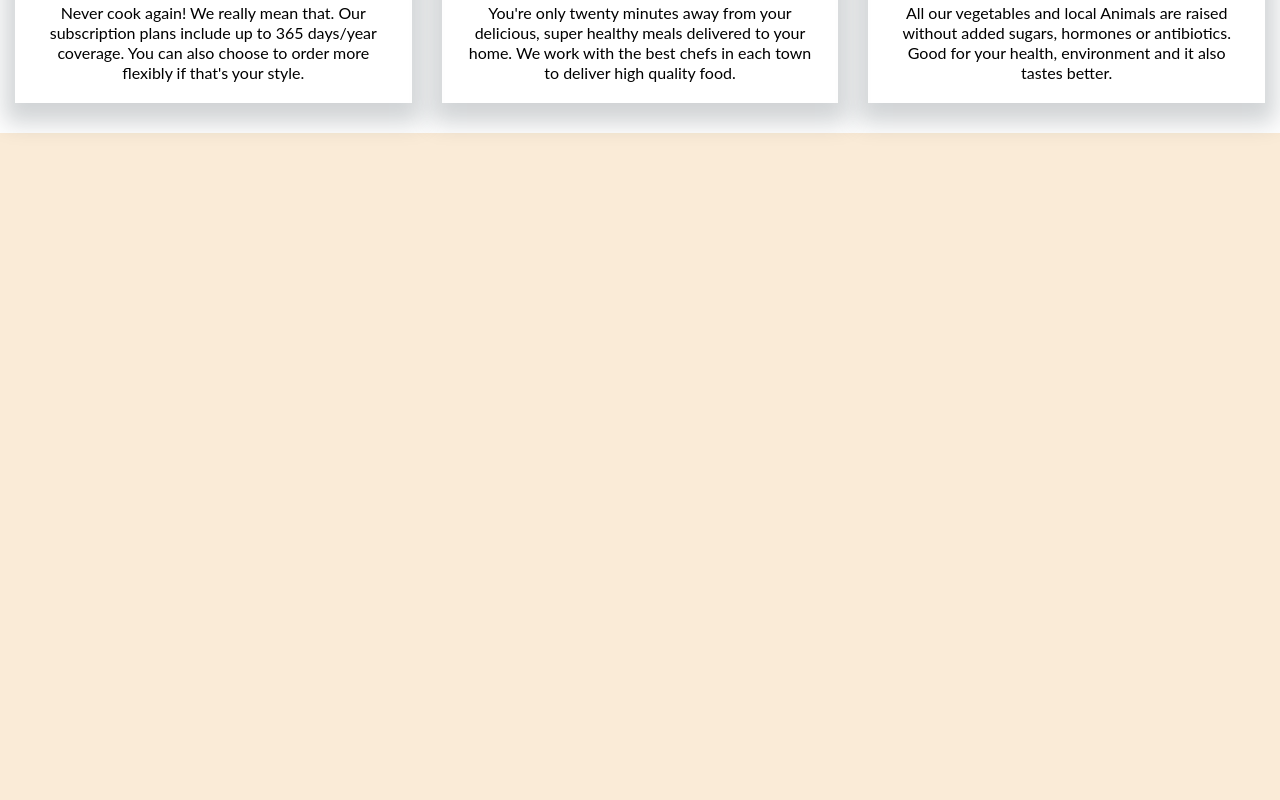
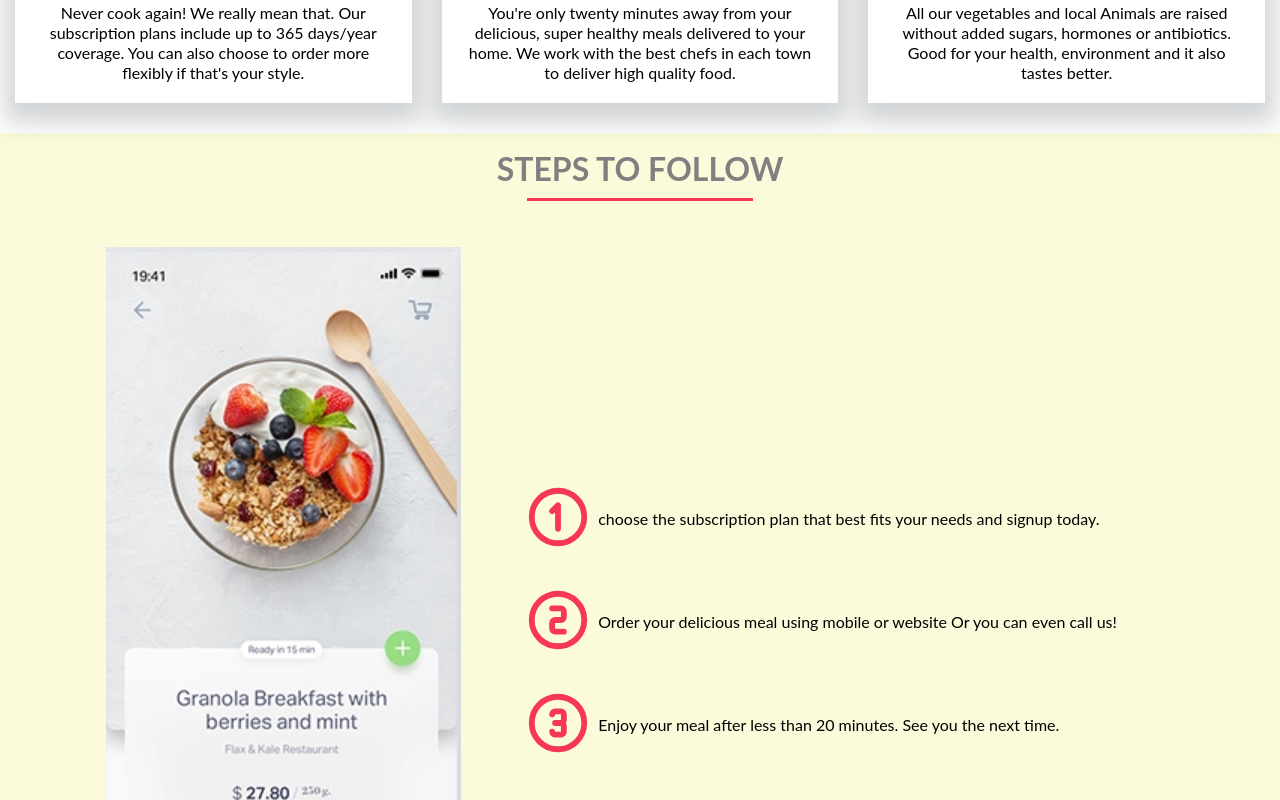
Before and after one commit to Bhuvanesh-km/MealBooker, a React (Vite) app: page / in a window 1280 px wide. Shown: the part 880-1680 px from the top of the page. Built offline with nearby package versions, Linux system fonts and the light colour scheme.

Commit message:
added steps to follow section

```diff
--- a/src/App.jsx
+++ b/src/App.jsx
@@ -1,12 +1,14 @@
 import "./App.css";
-import Features from "./components/FeaturesComponent/Features";
-import HeroComponent from "./components/HeroComponent/HeroComponent";
+import { Features } from "./components/index";
+import { HeroComponent } from "./components/index";
+import { StepsComponent } from "./components/index";
 
 function App() {
   return (
     <>
       <HeroComponent />
       <Features />
+      <StepsComponent />
       <div className="hey"></div>
     </>
   );
--- a/src/components/FeaturesComponent/Featurecard.jsx
+++ b/src/components/FeaturesComponent/Featurecard.jsx
@@ -1,4 +1,3 @@
-import React from "react";
 import { IoCalendar } from "react-icons/io5";
 import { MdDeliveryDining } from "react-icons/md";
 import { GiHotMeal } from "react-icons/gi";
--- a/src/components/FeaturesComponent/Features.jsx
+++ b/src/components/FeaturesComponent/Features.jsx
@@ -1,6 +1,3 @@
-import React from "react";
-
-import "../styles/FeaturesComponent.css";
 import Featurecard from "./Featurecard";
 import { FeaturesData } from "../../data/FeaturesData";
 
--- a/src/components/HeroComponent/Navbar.jsx
+++ b/src/components/HeroComponent/Navbar.jsx
@@ -1,5 +1,3 @@
-import "../styles/HeroComponent.css";
-
 const Navbar = () => {
   return (
     <nav className="navigation">
--- a/src/components/HeroComponent/Showcase.jsx
+++ b/src/components/HeroComponent/Showcase.jsx
@@ -1,5 +1,3 @@
-import "../styles/HeroComponent.css";
-
 const Showcase = () => {
   return (
     <main className="main-showcase">
--- /dev/null
+++ b/src/components/StepsComponent/StepsComponent.jsx
@@ -0,0 +1,51 @@
+import {
+  TbCircleNumber1,
+  TbCircleNumber2,
+  TbCircleNumber3,
+} from "react-icons/tb";
+
+import "../styles/StepsComponent.css";
+
+const StepsComponent = () => {
+  return (
+    <section className="Details" id="Details">
+      <h2>steps to follow</h2>
+      <div className="steps-container">
+        <img src="src\assets\Capture.PNG" alt="steps-to-follow" />
+
+        <div className="steps">
+          <div className="steps-content">
+            <div className="logo-container">
+              <TbCircleNumber1 className="numbers-logo" />
+            </div>
+            <p className="steps-para">
+              choose the subscription plan that best fits your needs and signup
+              today.
+            </p>
+          </div>
+
+          <div className="steps-content">
+            <div className="logo-container">
+              <TbCircleNumber2 className="numbers-logo" />
+            </div>
+            <p className="steps-para">
+              Order your delicious meal using mobile or website Or you can even
+              call us!
+            </p>
+          </div>
+
+          <div className="steps-content">
+            <div className="logo-container">
+              <TbCircleNumber3 className="numbers-logo" />
+            </div>
+            <p className="steps-para">
+              Enjoy your meal after less than 20 minutes. See you the next time.
+            </p>
+          </div>
+        </div>
+      </div>
+    </section>
+  );
+};
+
+export default StepsComponent;
--- /dev/null
+++ b/src/components/index.js
@@ -0,0 +1,5 @@
+import Features from "./FeaturesComponent/Features";
+import HeroComponent from "./HeroComponent/HeroComponent";
+import StepsComponent from "./StepsComponent/StepsComponent";
+
+export { Features, HeroComponent, StepsComponent };
--- /dev/null
+++ b/src/components/styles/StepsComponent.css
@@ -0,0 +1,50 @@
+#Details {
+  display: flex;
+  flex-direction: column;
+  align-items: center;
+  background-color: rgba(250, 250, 210, 0.8);
+}
+
+.numbers-logo {
+  font-size: 500%;
+  color: #f63854;
+  padding: 5px;
+}
+.steps-container {
+  display: flex;
+  justify-content: center;
+  width: 100%;
+}
+
+.steps-content {
+  display: flex;
+  align-items: center;
+  margin-bottom: 20px;
+}
+
+.steps-para {
+  line-height: 125%;
+  text-align: start;
+}
+
+.steps {
+  display: flex;
+  flex-direction: column;
+  justify-content: center;
+  margin: 2rem;
+  padding: 25px;
+}
+
+@media only screen and (max-width: 939px) {
+  .steps-container {
+    flex-direction: column;
+    align-items: center;
+  }
+}
+
+@media only screen and (max-width: 426px) {
+  .numbers-logo {
+    font-size: 300%;
+    padding: 1px;
+  }
+}
```
